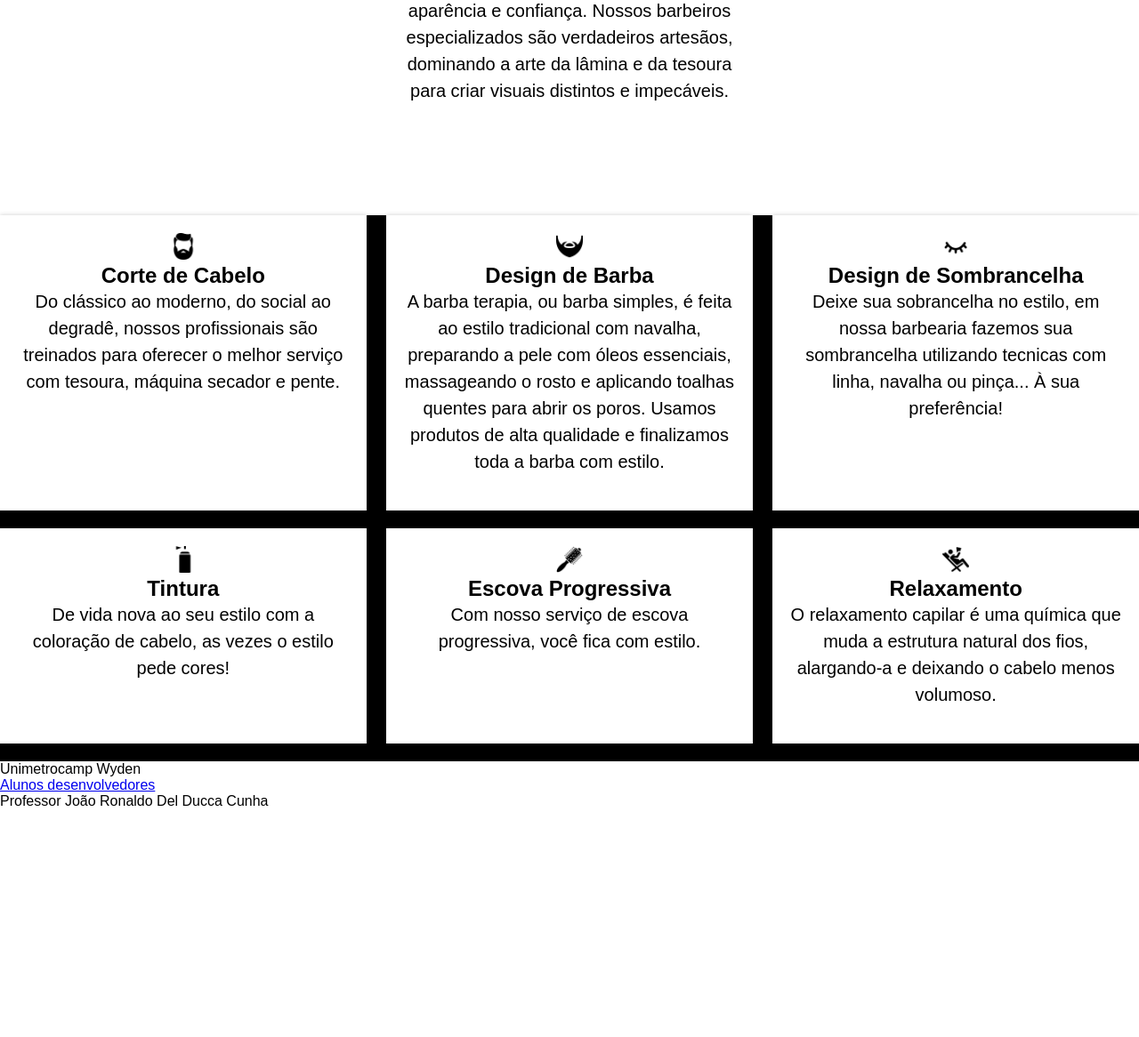
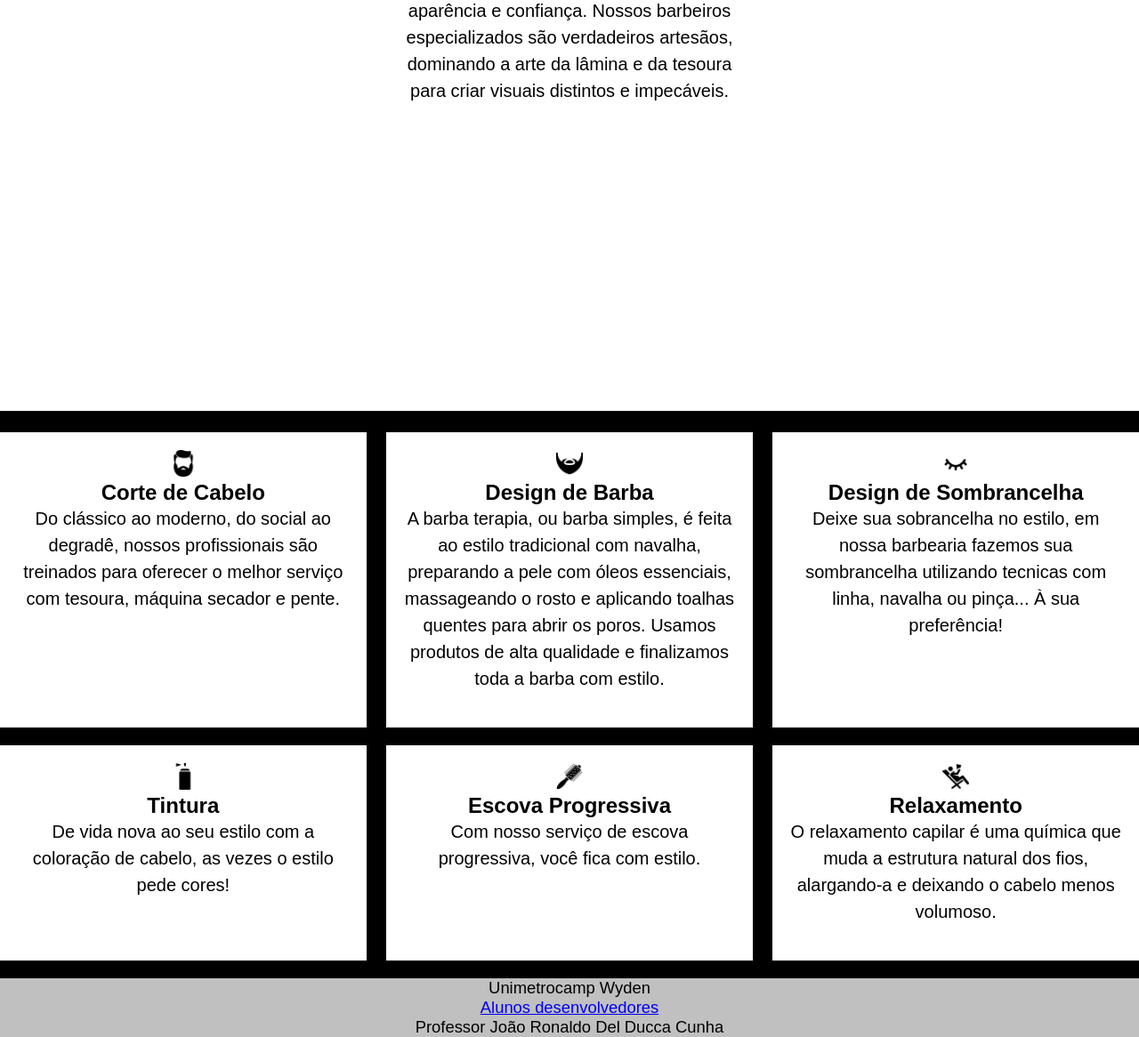
Before and after one commit to DevMartinsTiago/ProjetoBarbeariaOFC, a PHP site: page /index.html in a window 1280 px wide. Shown: the part 1454-2620 px from the top of the page at 89% size. Before the commit the page ends 2360 px from the top, so only its background shows below. Run offline with PHP 8.4, Linux system fonts and the light colour scheme.

Commit message:
Inclusao do node e correções

```diff
--- a/alunos.html
+++ b/alunos.html
@@ -4,7 +4,7 @@
 <head>
     <meta charset="UTF-8">
     <meta name="viewport" content="width=device-width, initial-scale=1.0">
-    <title>ChristianViana</title>
+    <title>ProjetoBarbearia</title>
     <link rel="stylesheet" href="css/styles.css">
 </head>
 
@@ -38,7 +38,7 @@
                 <h4>Nome: Simone de Cássia da Silva - 202308428829</h4>
                 <h4>Nome: Leonardo Henrique de Andrade Goulart - 202309398303</h4>
                 <h4>Nome: Matheus Gustavo Nunes - 202308428837</h4>
-                <h4>Nome: Gabriel Sulterio - 202309155575</h4>
+                <h4>Nome: Gabriel Sutério - 202309155575</h4>
 
             </form>
         </div>
--- a/css/styles.css
+++ b/css/styles.css
@@ -19,12 +19,13 @@
         position: fixed;
         top: 0;
         left: 0;
-        transition: 1s;
+        transition: 1.5s;
 
     }
     header.rolagem{
         background-color: black;
-        padding: 2,6vh 4%,
+        padding: 2,6vh 4%;
+
     }
     header.rolagem a{
         color: silver;
@@ -92,6 +93,7 @@
         margin-right: auto;
         text-align: center;
         box-sizing: border-box;
+        margin-bottom: 30vh;
 
     }
     @media only screen and (min-width: 420px){
@@ -126,6 +128,7 @@
         flex-wrap: wrap;
         justify-content: space-between;
         background-color: black;
+
 
     }
 
@@ -260,8 +263,6 @@ form input [type=submit] {
 h4{
     padding-bottom: 35px;
     text-align: auto;
-    margin-left: 0;
-
 }
 
 @media only screen and (max-width: 768px) {
@@ -276,3 +277,18 @@ h4{
 
     }
 }
+
+.rodape{
+    height: auto;
+    width: 100;
+    background-color: silver;
+    font-size: 2.3vh;
+    text-align: center;
+    font-family: Verdana, Geneva, Tahoma, sans-serif;
+
+}
+.margservico{
+    height: 3vh;
+    background-color: black;
+
+}
--- a/index.html
+++ b/index.html
@@ -4,7 +4,7 @@
 <head>
     <meta charset="UTF-8">
     <meta name="viewport" content="width=device-width, initial-scale=1.0">
-    <title>ChristianViana</title>
+    <title>ProjetoBarbearia</title>
     <link rel="stylesheet" href="css/styles.css">
 </head>
 
@@ -44,6 +44,7 @@
         </div>
     </div>
     </section>
+    <div class="margservico"></div>
     <section id="servicos">
         <div class="servico">
             <img src="imgs/barba.png" alt="scabelo">
@@ -76,10 +77,10 @@
             <p>O relaxamento capilar é uma química que muda a estrutura natural dos fios, alargando-a e deixando o cabelo menos volumoso.</p>
         </div>
     </section>
-    <div class="rodapé">
+    <div class="rodape">
        <ul>
         <li>Unimetrocamp Wyden</li>
-        <li> <a href="/alunos.html">Alunos desenvolvedores</a></li>
+        <li> <a href="alunos.html">Alunos desenvolvedores</a></li>
         <li>Professor João Ronaldo Del Ducca Cunha</li>
     </ul>
     </div>
--- a/novasenha.html
+++ b/novasenha.html
@@ -4,7 +4,7 @@
 <head>
     <meta charset="UTF-8">
     <meta name="viewport" content="width=device-width, initial-scale=1.0">
-    <title>ChristianViana</title>
+    <title>ProjetoBarbearia</title>
     <link rel="stylesheet" href="css/styles.css">
 </head>
 
--- a/novocadastro.html
+++ b/novocadastro.html
@@ -4,7 +4,7 @@
 <head>
     <meta charset="UTF-8">
     <meta name="viewport" content="width=device-width, initial-scale=1.0">
-    <title>ChristianViana</title>
+    <title>ProjetoBarbearia</title>
     <link rel="stylesheet" href="css/styles.css">
 </head>
 
--- /dev/null
+++ b/package.json
@@ -0,0 +1,5 @@
+{
+  "dependencies": {
+    "prompt-sync": "^4.2.0"
+  }
+}
```
Also changed, not shown: cadastro.html (+5 -5 lines), config.php (added, +22 -0 lines), login.php (added, +34 -0 lines), README.md, index.js (added), menu.js (line endings or trailing spaces), package-lock.json (added), 1 other file.
